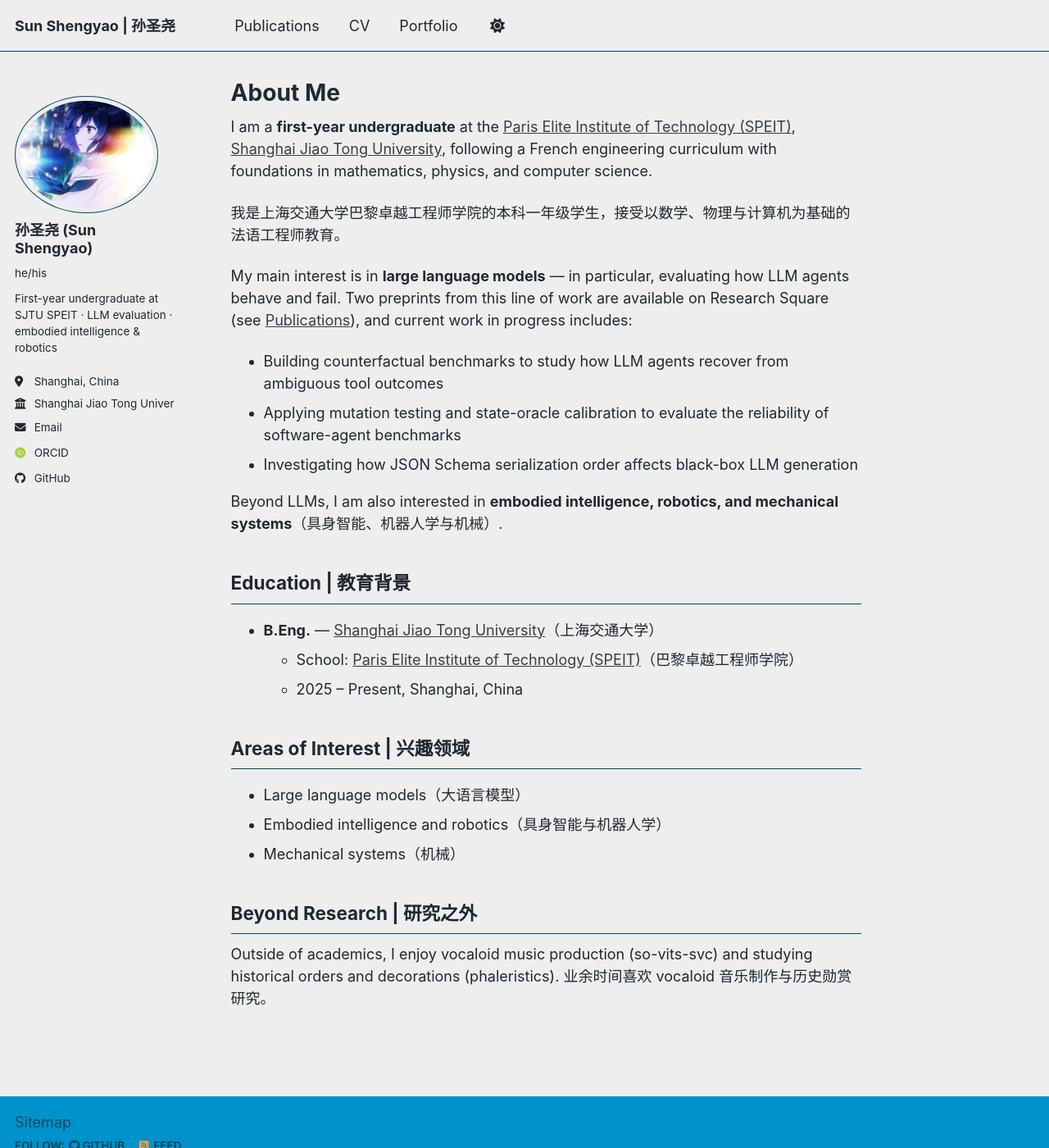
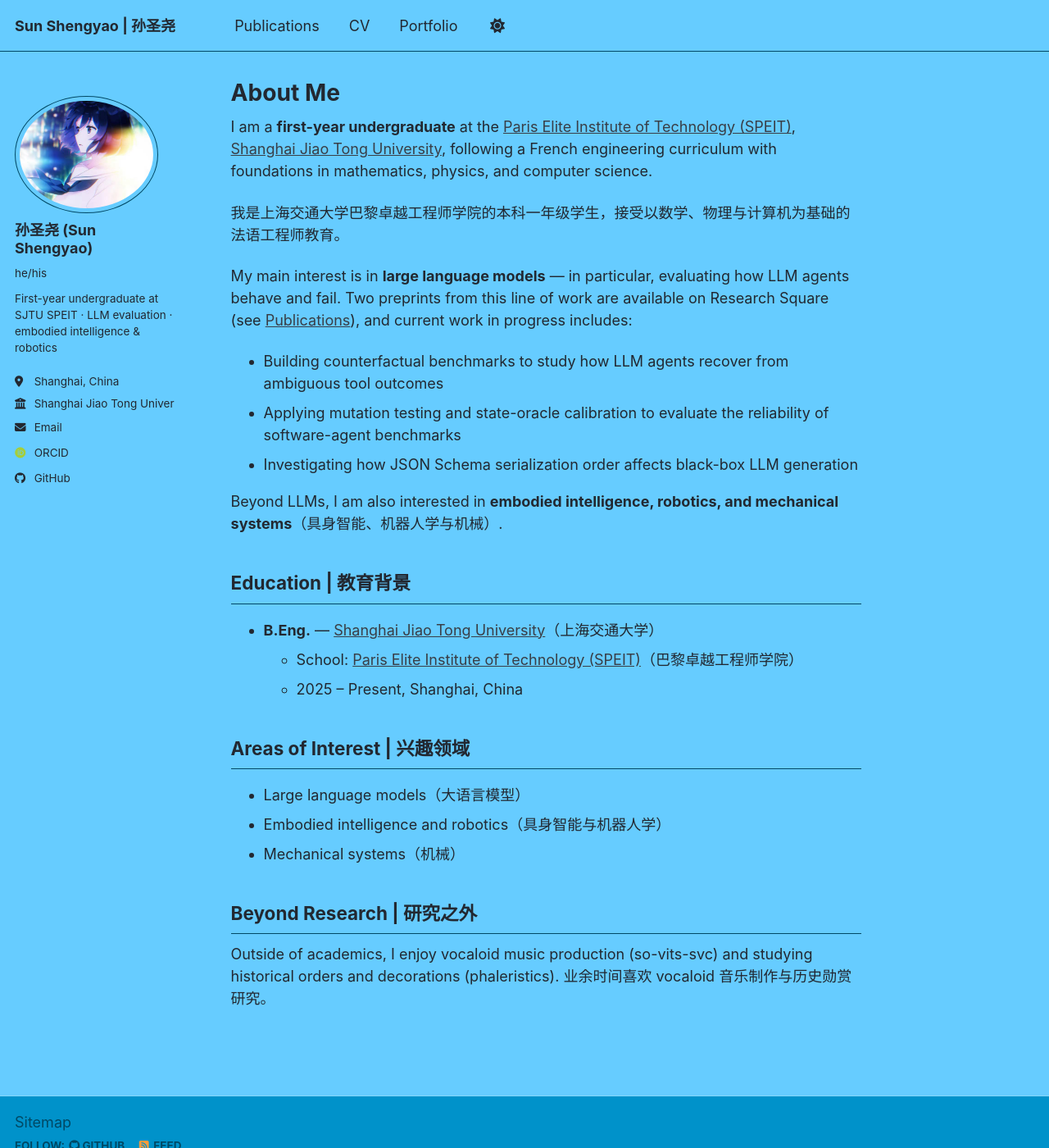
Before and after one commit to shushuyang231/shushuyang231.github.io, a Jekyll site: the page built from _pages/about.md, in a window 1280 px wide and 1400 px high. Shown: the whole window at 82% size. Built offline with Jekyll 4.4.1, drawn with Linux system fonts in a browser that asks for light colours; some web fonts are replaced; a script bundle is joined from its source files by our own code; library files that are not in the unit come from our copies.

Commit message:
Set air theme background to sky blue

```diff
--- a/_sass/theme/_air_light.scss
+++ b/_sass/theme/_air_light.scss
@@ -8,7 +8,7 @@
 $darker-primary-color       : mix(#000, $primary-color, 60%);
 $light-primary-color        : mix(#000, $primary-color, 50%);
 
-$background                 : #eeeeee;
+$background                 : #66ccff;
 $background-light           : mix(#fff, $background, 20%);
 $background-lighter         : mix(#fff, $background, 90%);
 $text                       : #222831;
```
